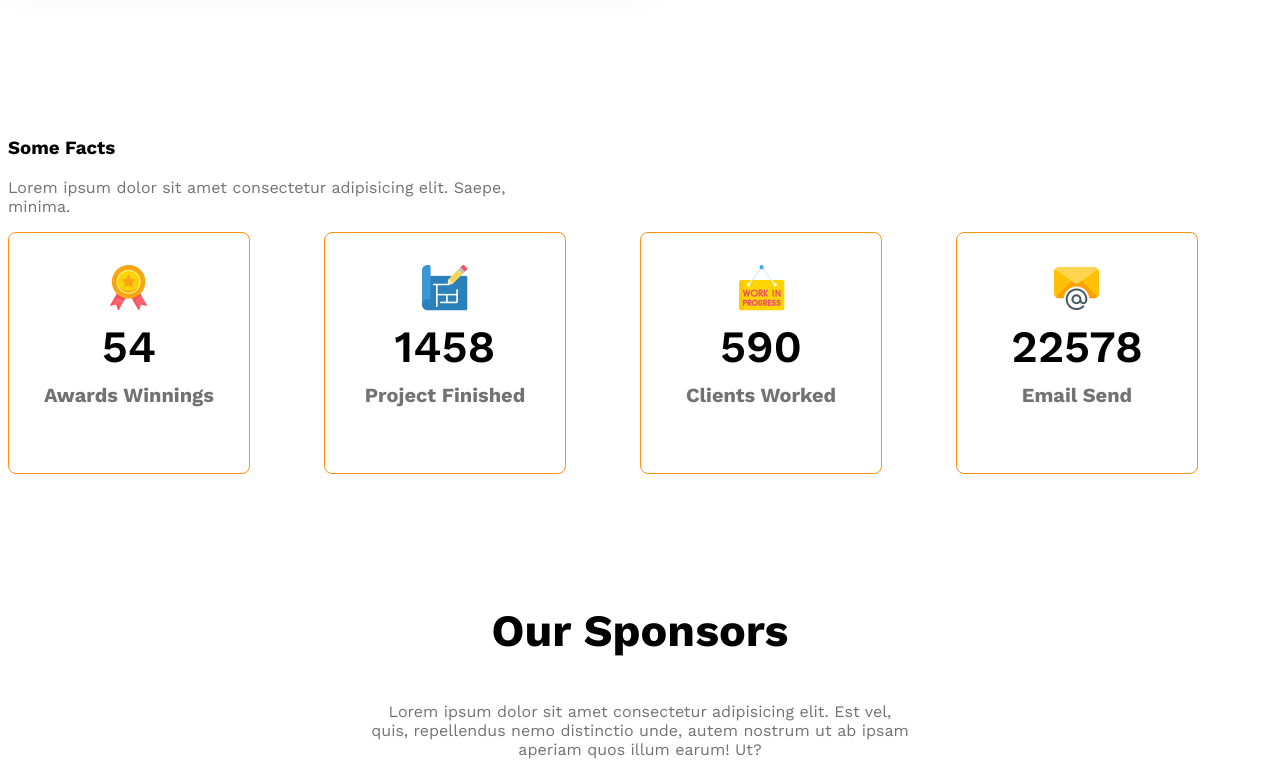
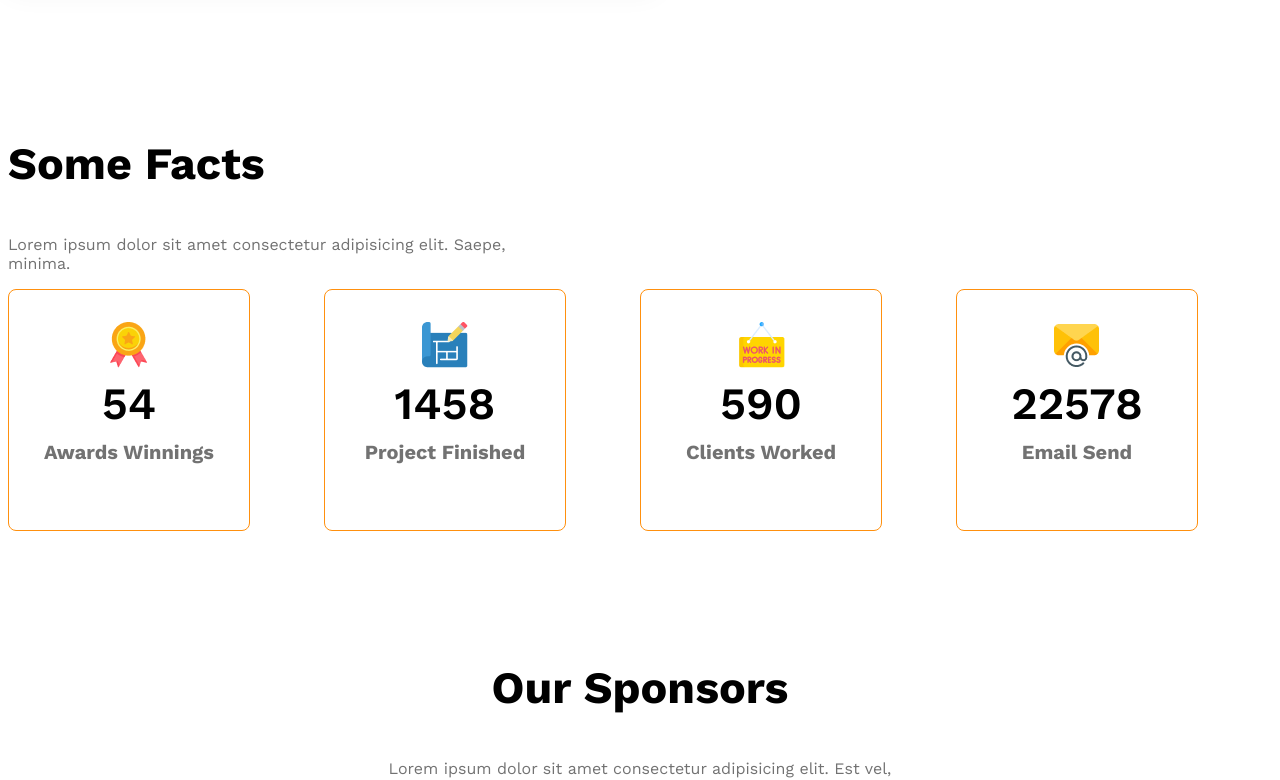
Before and after one commit to MRS028/g3-architects-website, a plain HTML site: page index.html in a window 1280 px wide. Shown: the part 3080-3860 px from the top of the page. Drawn offline with nearby package versions, Linux system fonts and the light colour scheme.

Commit message:
debug footer and some facts

```diff
--- a/index.html
+++ b/index.html
@@ -98,7 +98,7 @@
 
          <section>
                 <div class="some-factss">
-                    <h3 class="feature-title2">Some Facts</h3>
+                    <h3 class="feature-title">Some Facts</h3>
                  <p class="text-light-gray fact-description">Lorem ipsum dolor sit amet consectetur adipisicing elit.
                 Saepe, minima.</p>
                 </div>
--- a/styles/style.css
+++ b/styles/style.css
@@ -240,7 +240,7 @@ main>section{
              gap: 50px;
         }
         .footer-style{
-
+            height: 90px;
             padding: none;
             margin: 2px;
         }
```
